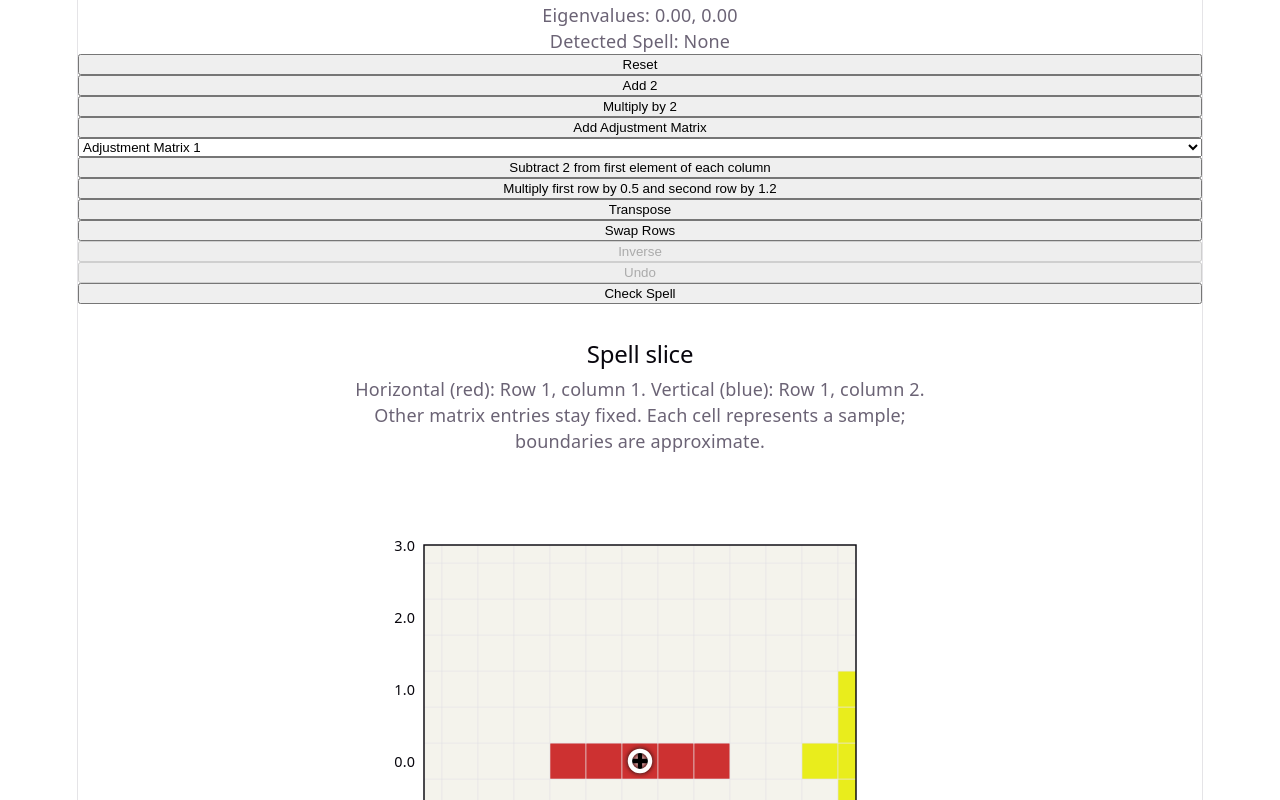
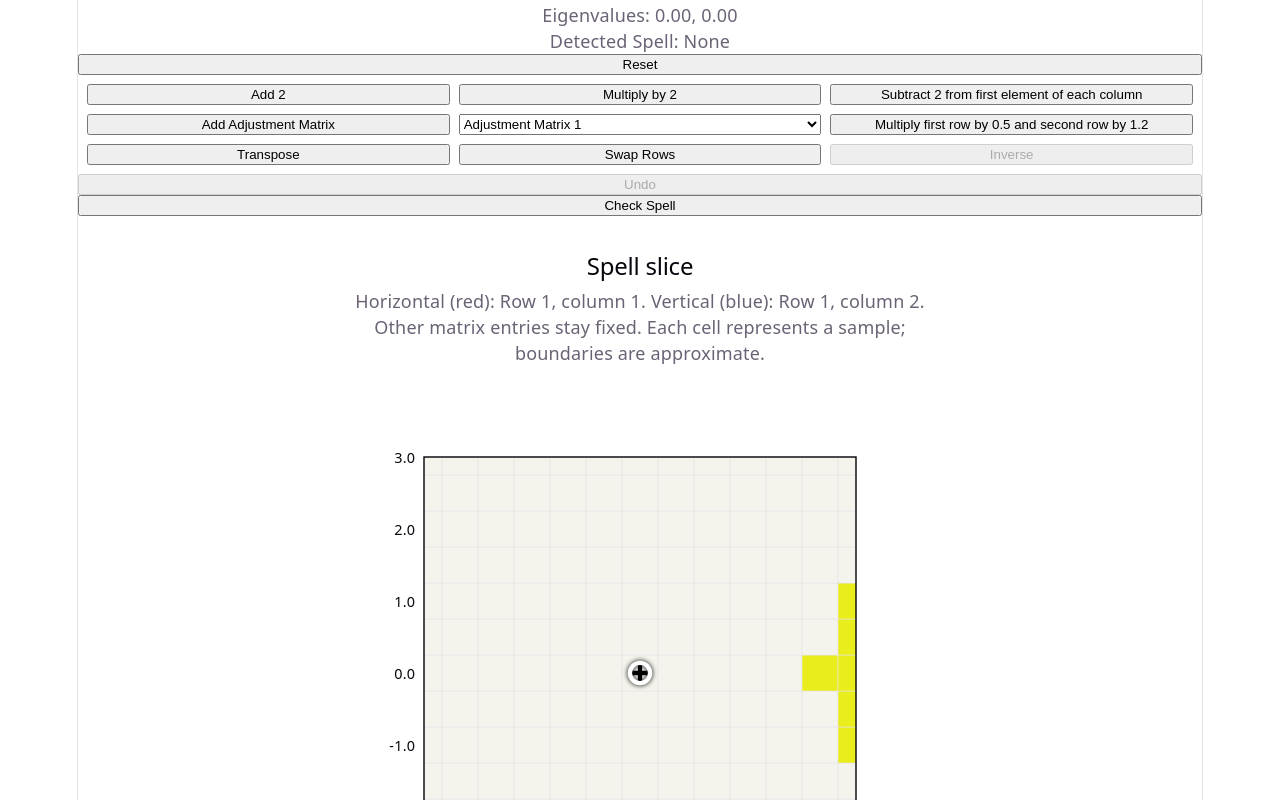
Before and after one commit to Carth501/arcana, a React (Vite) app: page / in a window 1280 px wide. Shown: the part 260-1060 px from the top of the page. Built offline with nearby package versions, Linux system fonts and the light colour scheme.

Commit message:
Compact the transformation options a little

```diff
--- a/src/App.css
+++ b/src/App.css
@@ -232,6 +232,18 @@ td {
 	outline-offset: -3px;
 }
 
+.transformation-grid {
+	display: grid;
+	grid-template-columns: repeat(3, minmax(0, 1fr));
+	gap: 0.5rem;
+	padding: 0.5rem;
+}
+
+.transformation-grid > * {
+	min-width: 0;
+	overflow-wrap: anywhere;
+}
+
 .slice-plot {
 	display: block;
 	width: 100%;
--- a/src/App.tsx
+++ b/src/App.tsx
@@ -9,8 +9,8 @@ import "./App.css";
 import { detectSpells } from "./Classification";
 import { ellipsoidSpells } from "./results/ellipsoidSpells";
 import { metaballSpells } from "./results/metaballSpells";
+import { resolveAxes, selectAxis, type AxisSelection } from "./sliceSampling";
 import { SliceVisualizer } from "./SliceVisualizer";
-import { resolveAxes, selectAxis, type AxisSelection } from "./sliceSampling";
 
 function App() {
 	const [arcaneState, setArcaneState] = useState(() => new Matrix(2, 2));
@@ -101,8 +101,9 @@ function App() {
 	return (
 		<>
 			<p>
-				Click a matrix entry to select an axis. New selections alternate between
-				horizontal (red) and vertical (blue); click a selected entry to swap axes.
+				Click a matrix entry to select an axis. New selections alternate
+				between horizontal (red) and vertical (blue); click a selected
+				entry to swap axes.
 				{axes && ` Next new selection: ${axisSelection.next}.`}
 			</p>
 			<table className="matrix-table">
@@ -112,7 +113,11 @@ function App() {
 							{row.map((value, j) => {
 								const index = i * arcaneState.columns + j;
 								const selectedAxis =
-									index === axes?.[0] ? "horizontal" : index === axes?.[1] ? "vertical" : null;
+									index === axes?.[0]
+										? "horizontal"
+										: index === axes?.[1]
+											? "vertical"
+											: null;
 								return (
 									<td key={j}>
 										<button
@@ -121,9 +126,16 @@ function App() {
 											aria-label={`Row ${i + 1}, column ${j + 1}: ${value.toFixed(2)}${selectedAxis ? `, ${selectedAxis} axis selected; click to swap axes` : `, click to select ${axisSelection.next} axis`}`}
 											aria-pressed={selectedAxis !== null}
 											disabled={!axes}
-											onClick={() => setAxisSelection((current) =>
-												selectAxis(arcaneState.rows * arcaneState.columns, current, index)
-											)}
+											onClick={() =>
+												setAxisSelection((current) =>
+													selectAxis(
+														arcaneState.rows *
+															arcaneState.columns,
+														current,
+														index,
+													),
+												)
+											}
 										>
 											{value.toFixed(2)}
 										</button>
@@ -150,13 +162,17 @@ function App() {
 			</p>
 
 			<button onClick={reset}>Reset</button>
+			<div className="transformation-grid">
 				<button onClick={transform1}>Add 2</button>
 				<button onClick={transform2}>Multiply by 2</button>
+				<button onClick={transform3}>
+					Subtract 2 from first element of each column
+				</button>
 				<button onClick={() => transform8(adjustmentMatrix)}>
 					Add Adjustment Matrix
 				</button>
-			{/*Select adjustment matrix to add*/}
 				<select
+					aria-label="Adjustment matrix"
 					onChange={(e) => {
 						const index = parseInt(e.target.value, 10);
 						if (!isNaN(index)) {
@@ -170,17 +186,18 @@ function App() {
 						</option>
 					))}
 				</select>
-			<button onClick={transform3}>
-				Subtract 2 from first element of each column
-			</button>
 				<button onClick={transform4}>
 					Multiply first row by 0.5 and second row by 1.2
 				</button>
 				<button onClick={transform5}>Transpose</button>
 				<button onClick={transform6}>Swap Rows</button>
-			<button disabled={!checkMatrixDeterminant()} onClick={transform7}>
+				<button
+					disabled={!checkMatrixDeterminant()}
+					onClick={transform7}
+				>
 					Inverse
 				</button>
+			</div>
 			<button
 				disabled={previousState.length === 0}
 				onClick={() => {
--- a/src/results/metaballSpells.ts
+++ b/src/results/metaballSpells.ts
@@ -9,18 +9,18 @@ export const metaballSpells: MetaballSpell[] = [
 		centers: [
 			{
 				position: new Matrix([
-					[1, 0],
-					[0, 0],
+					[1, 3],
+					[2, 1],
 				]),
 				scale: new Matrix([
-					[2, 1],
-					[1, 1],
+					[2, 4],
+					[2, 2],
 				]),
 			},
 			{
 				position: new Matrix([
-					[-1, 0],
-					[0, 0],
+					[-1, 4],
+					[3, 3],
 				]),
 				scale: new Matrix([
 					[2, 1],
```
Lines whose indentation alone changed are shown as unchanged.
